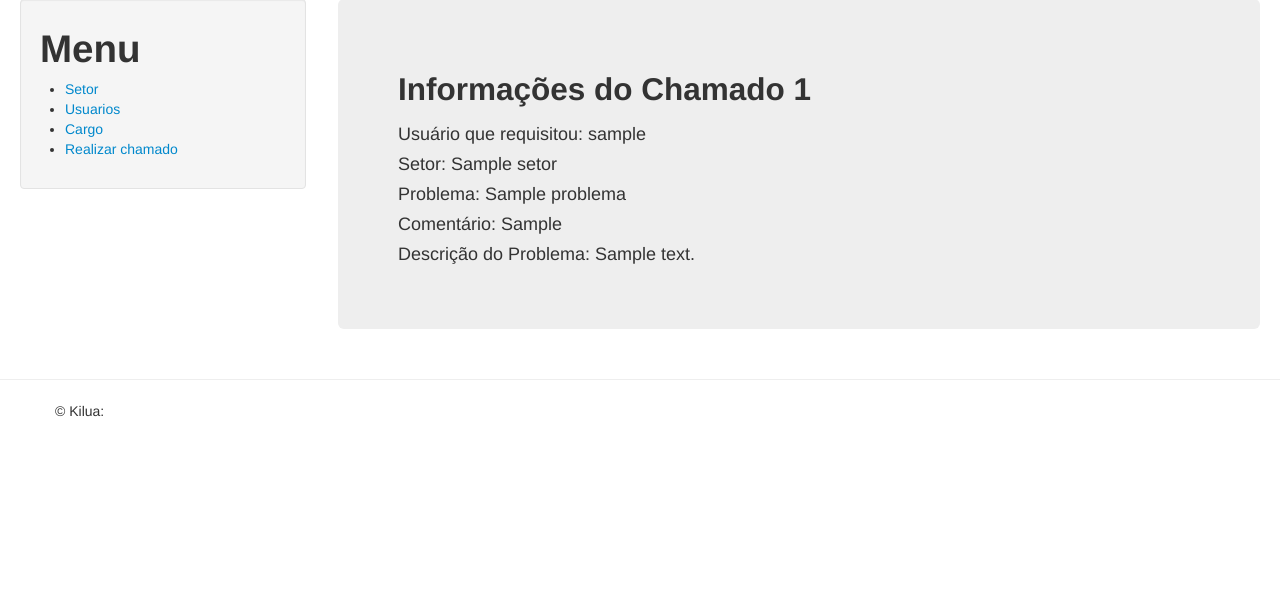
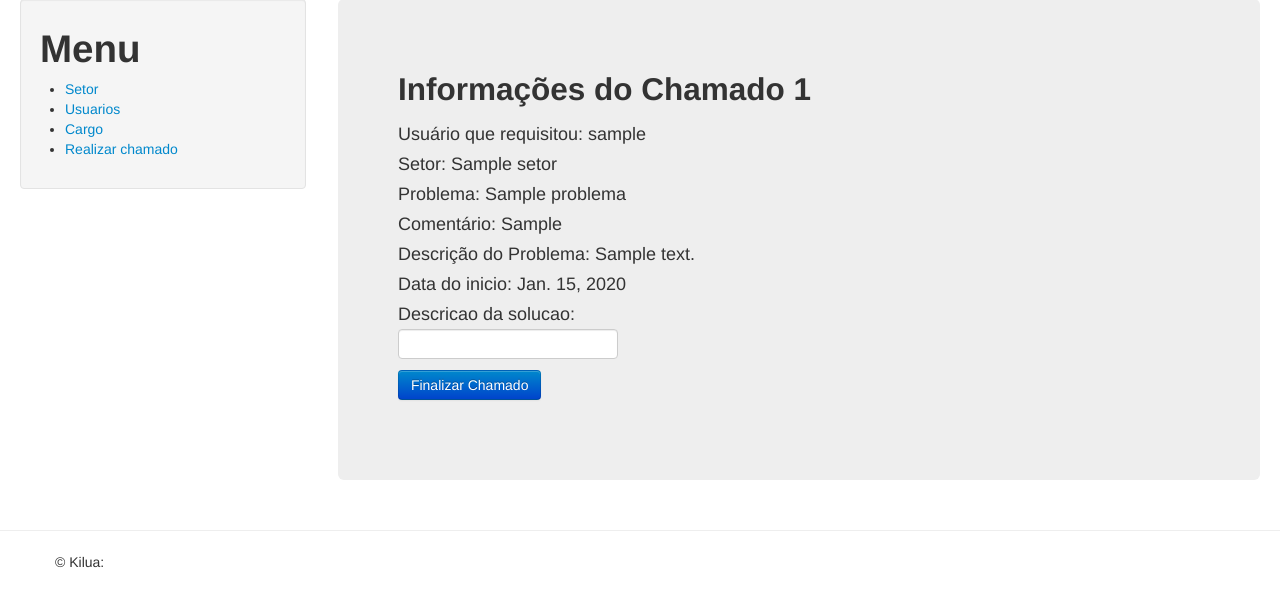
Before and after one commit to lucasemanoelpr/django-kilua, a Django app: page /kilua/controle/chamado/1/ in a window 1280 px wide. Shown: the part 61-668 px from the top of the page. Run offline with Django 3.2, Linux system fonts and the light colour scheme; a user stored in the database is signed in; tables that the repository leaves empty hold one stand-in row (values such as "Sample post"); parts of the project's set-up code (start-up, migrations or seed data) failed here and were passed over.

Commit message:
Finalizamos Finalizar chamado

```diff
--- a/Kilua/forms.py
+++ b/Kilua/forms.py
@@ -1,7 +1,7 @@
 from django import forms
 from Kilua.models import Setor, Cargo, UserProfile, Chamados, Prioridade, Tipo_problema
 from django.contrib.auth.models import User
-
+import datetime
 
 class SetorForm(forms.ModelForm):
     nome_setor = forms.CharField(max_length=128, help_text="Nome do Setor:")
@@ -32,6 +32,13 @@ class UserProfileForm(forms.ModelForm):
         model = UserProfile
         fields = ('codigo_tpuser', 'codigo_cargo', 'codigo_setor')
 
+class AlterchamadosForm(forms.ModelForm):
+    data_termino = forms.DateField(initial=datetime.date.today,widget=forms.HiddenInput())
+    desc_solucao = forms.CharField(max_length=120, help_text="Descricao da solucao: ")
+    class Meta:
+        model = Chamados
+        fields = ('data_termino','desc_solucao')
+
 class ChamadosForm(forms.ModelForm):
 
 
--- a/Kilua/views/chamados.py
+++ b/Kilua/views/chamados.py
@@ -57,17 +57,30 @@ def visualizar(request, chamado_id):
 
     context = {}
 
+    if request.method == 'POST':
+        form = ChamadosForm(request.POST)
 
-    if request.method == 'POST':
-        pass
+        chamado = Chamados.objects.get(id_prioridade=chamado_id)
+        chamado.data_termino = datetime.datetime.now()
+        chamado.desc_solucao = request.POST['desc_solucao']
+        chamado.save()
+        return redirect('/kilua/controle/')
+
+
 
     else:
 
+        # Essas linhas abaixo pegam os valores da tabela relacionada a chave estrangeira
+
         chama = Prioridade.objects.get(id=chamado_id)
-        # essa porra de linha abaixo pega os valores de tabela de uma chave estrangeira
         e = User.objects.get(id=chama.id_user)
-
+        chamad = Chamados.objects.get(id_prioridade=chamado_id)
+        form = AlterchamadosForm()
         context['chamados'] = chama
         context['user'] = e
+        context['chamad'] = chamad
+        context['form'] = form
 
-    return render_to_response('chamado.html', context)
+    return render(request, 'chamado.html', context)
+
+#    return render_to_response('chamado.html', context)
--- a/templates/chamado.html
+++ b/templates/chamado.html
@@ -12,8 +12,17 @@
        Setor:                   {{ chamados.id_setor }} <br>
        Problema:                {{ chamados.id_tpproblema }} <br>
        Comentário:              {{ chamados.comentario }} <br>
-       Descrição do Problema:   {{ chamados.desc_problema }}
-
+       Descrição do Problema:   {{ chamados.desc_problema }} <br>
+       Data do inicio:   {{ chamad.data_inicio }}
+       <form id="alter_form" method="post" action="#"> {% csrf_token %}
+            {% for field in form.visible_fields %}
+                {{ field.help_text }}
+                <br>
+                {{ field }}
+            {% endfor %}
+            <br>
+            <input type="submit" class="btn btn-primary" name="submit" value="Finalizar Chamado" />
+       </form>
     </div>
 {% endblock body_block %}
 
```
Also changed, not shown: 3 other files.
